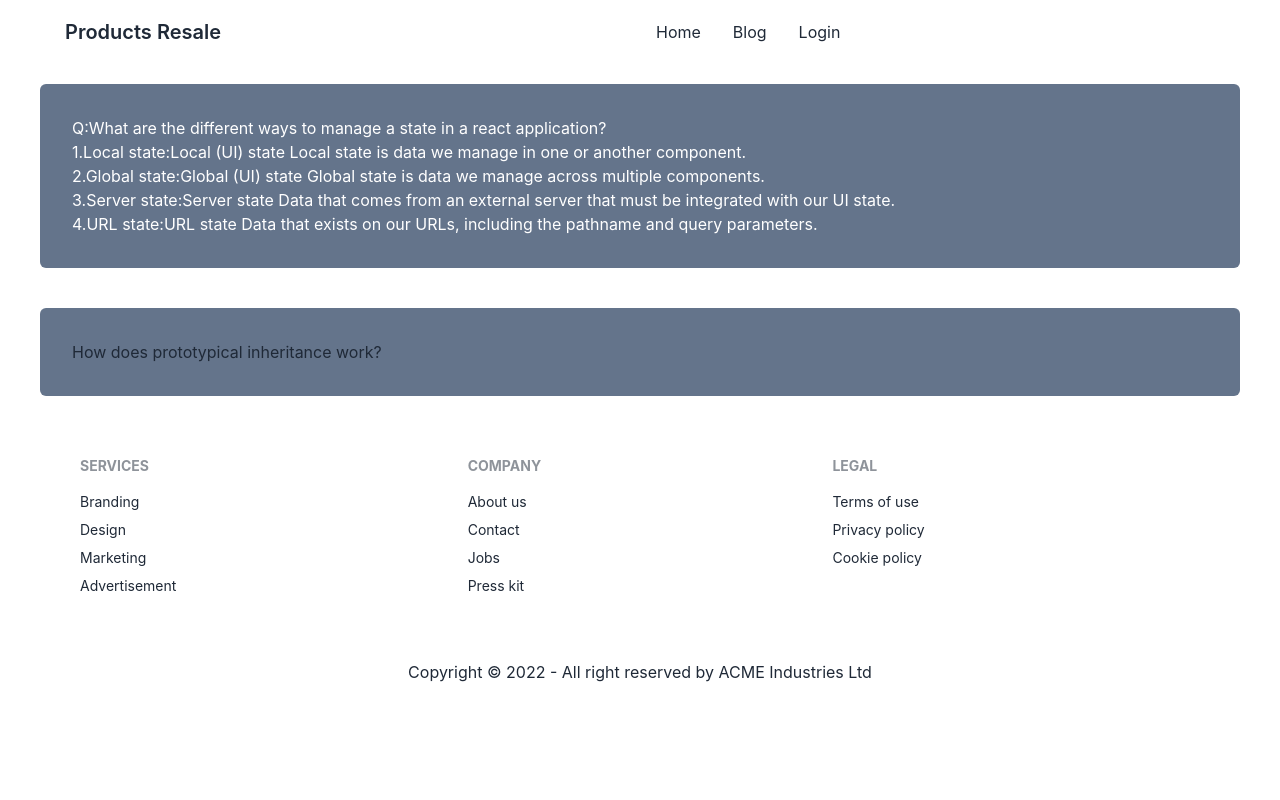
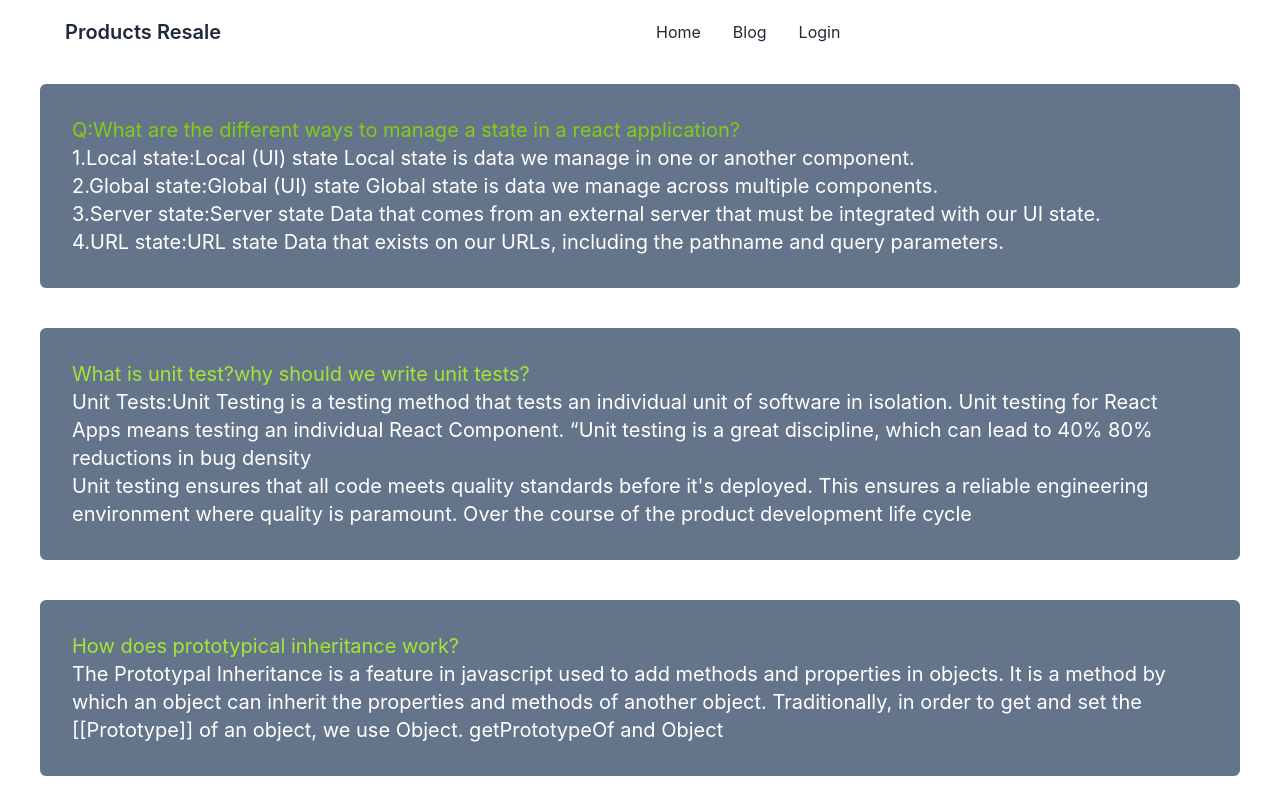
Before and after one commit to srbony/mobiles-resale-market-client-side-repo, a React (Create React App) app: page /blog in a window 1280 px wide. Shown: the top 800 px of the page. Built offline with nearby package versions, Linux system fonts and the light colour scheme.

Commit message:
added prototypical inheritance answer

```diff
--- a/src/Pages/Blog/Blog.js
+++ b/src/Pages/Blog/Blog.js
@@ -4,8 +4,8 @@ const Blog = () => {
     return (
         <div className='grid '>
             <div className=' rounded-md bg-slate-500 p-8  my-5'>
-                <div className='text-white'>
-                    <h2 className=''>Q:What are the different ways to manage a state in a react application?</h2>
+                <div className='text-white text-xl'>
+                    <h2 className='text-lime-500'>Q:What are the different ways to manage a state in a react application?</h2>
                     <p>1.Local state:Local (UI) state Local state is data we manage in one or another component.</p>
                     <p>2.Global state:Global (UI) state  Global state is data we manage across multiple components.</p>
                     <p>3.Server state:Server state Data that comes from an external server that must be integrated with our UI state.</p>
@@ -14,12 +14,19 @@ const Blog = () => {
 
             </div>
             <div className='rounded-md bg-slate-500 p-8  my-5'>
-                <div>
-                    <h2>How does prototypical inheritance work?</h2>
+                <div className='text-white text-xl'>
+                    <h2 className='text-lime-400'>What is unit test?why should we write unit tests?</h2>
+                    <p>Unit Tests:Unit Testing is a testing method that tests an individual unit of software in isolation. Unit testing for React Apps means testing an individual React Component. “Unit testing is a great discipline, which can lead to 40% 80% reductions in bug density</p>
+                    <p>Unit testing ensures that all code meets quality standards before it's deployed. This ensures a reliable engineering environment where quality is paramount. Over the course of the product development life cycle</p>
                 </div>
             </div>
-            <div></div>
-            <div></div>
+            <div className='rounded-md bg-slate-500 p-8  my-5'>
+                <div className='text-white text-xl'>
+                    <h2 className='text-lime-400'>How does prototypical inheritance work?</h2>
+                    <p>The Prototypal Inheritance is a feature in javascript used to add methods and properties in objects. It is a method by which an object can inherit the properties and methods of another object. Traditionally, in order to get and set the [[Prototype]] of an object, we use Object. getPrototypeOf and Object</p>
+                </div>
+            </div>
+
         </div>
     );
 };
```
